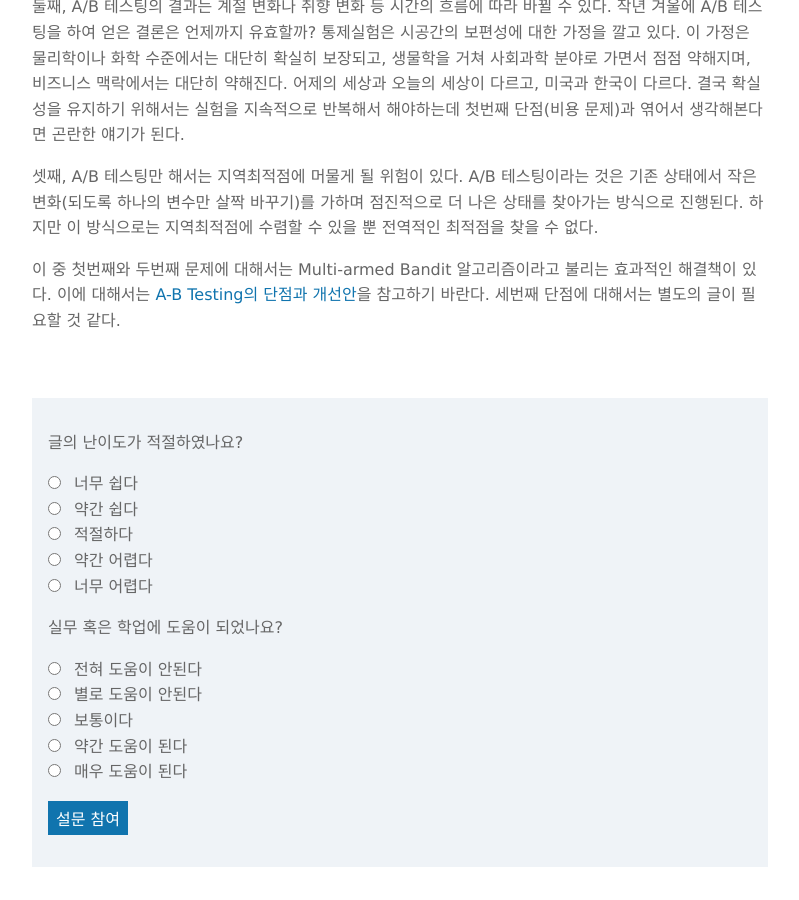
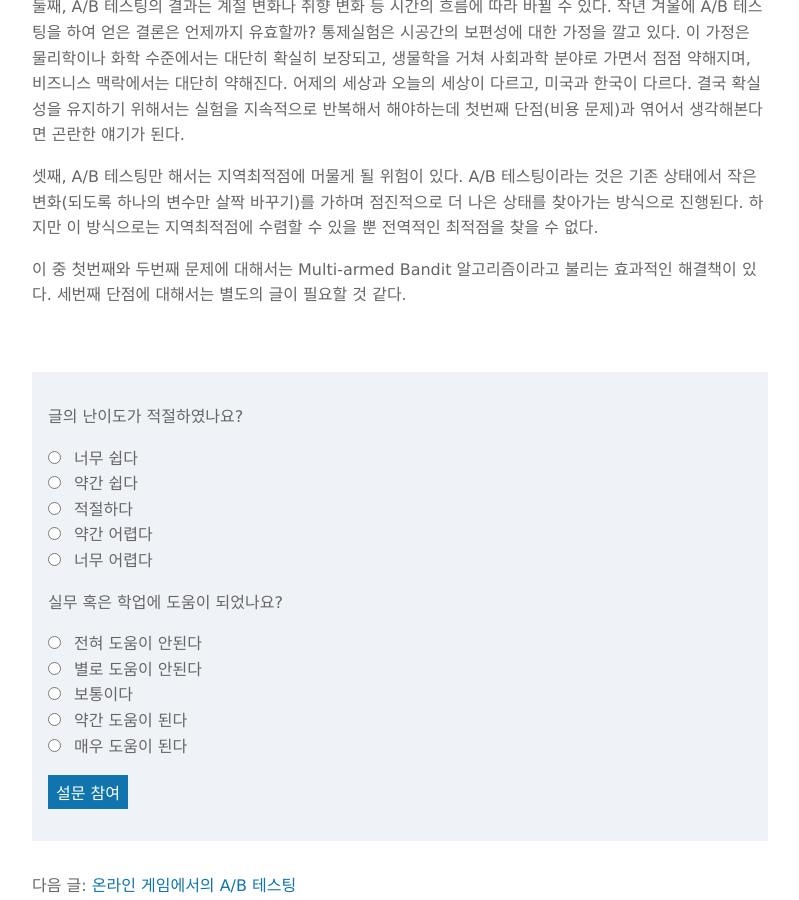
Before and after one commit to boxnwhiskr/boxnwhiskr.github.io, a Jekyll site: the page built from _posts/2015-01-29-a_b_testing.markdown, in a window 1280 px wide and 900 px high, scrolled down 3179 px. Shown: the whole window, without its empty margins (240-1039 px from the left). Built offline with Jekyll 4.4.1, drawn with Linux system fonts in a browser that asks for light colours; nearby versions of some CDN libraries; some web fonts are replaced.

Commit message:
Remove dead links

```diff
--- a/_posts/2014-12-13-Hash-based_sampling.markdown
+++ b/_posts/2014-12-13-Hash-based_sampling.markdown
@@ -5,8 +5,6 @@
 brief: "해시 알고리즘을 활용하여 데이터 스트림에서 실시간 샘플링 수행하기"
 date: 2014-12-13
 ---
-
-(이 글은 [Box and Whisker 홈페이지](/)와 [강규영 개인 블로그](http://www.ecogwiki.com/sp.posts)에 중복으로 게재되었습니다)
 
 해시함수를 이용하여 데이터 스트림에서 실시간 샘플링을 수행하는 방법을 소개하고자 한다.
 
--- a/_posts/2015-01-29-a_b_testing.markdown
+++ b/_posts/2015-01-29-a_b_testing.markdown
@@ -97,6 +97,4 @@
 셋째, A/B 테스팅만 해서는 지역최적점에 머물게 될 위험이 있다. A/B 테스팅이라는 것은 기존 상태에서 작은 변화(되도록 하나의 변수만 살짝 바꾸기)를 가하며
 점진적으로 더 나은 상태를 찾아가는 방식으로 진행된다. 하지만 이 방식으로는 지역최적점에 수렴할 수 있을 뿐 전역적인 최적점을 찾을 수 없다.
 
-이 중 첫번째와 두번째 문제에 대해서는 Multi-armed Bandit 알고리즘이라고 불리는 효과적인 해결책이 있다. 이에 대해서는
-[A-B Testing의 단점과 개선안](http://www.ecogwiki.com/A-B_Testing%EC%9D%98_%EB%8B%A8%EC%A0%90%EA%B3%BC_%EA%B0%9C%EC%84%A0%EC%95%88)을
-참고하기 바란다. 세번째 단점에 대해서는 별도의 글이 필요할 것 같다.
+이 중 첫번째와 두번째 문제에 대해서는 Multi-armed Bandit 알고리즘이라고 불리는 효과적인 해결책이 있다. 세번째 단점에 대해서는 별도의 글이 필요할 것 같다.
--- a/_posts/2015-02-27-right_timing_to_push_messages.markdown
+++ b/_posts/2015-02-27-right_timing_to_push_messages.markdown
@@ -214,7 +214,6 @@
 
 *   [A/B 테스팅이란](/2015/01/29/a_b_testing.html)
 *   [온라인 게임에서의 A/B 테스팅](/2015/01/29/a_b_testing_online_games.html)
-*   [A-B Testing의 단점과 개선안](http://www.ecogwiki.com/A-B_Testing%EC%9D%98_%EB%8B%A8%EC%A0%90%EA%B3%BC_%EA%B0%9C%EC%84%A0%EC%95%88)
 
 ## 타임 윈도우 확장
 위에서는 온라인 서비스를 가정하여 고객의 접속 시간을 매우 짧은 시간대로 표현하였다.
```
